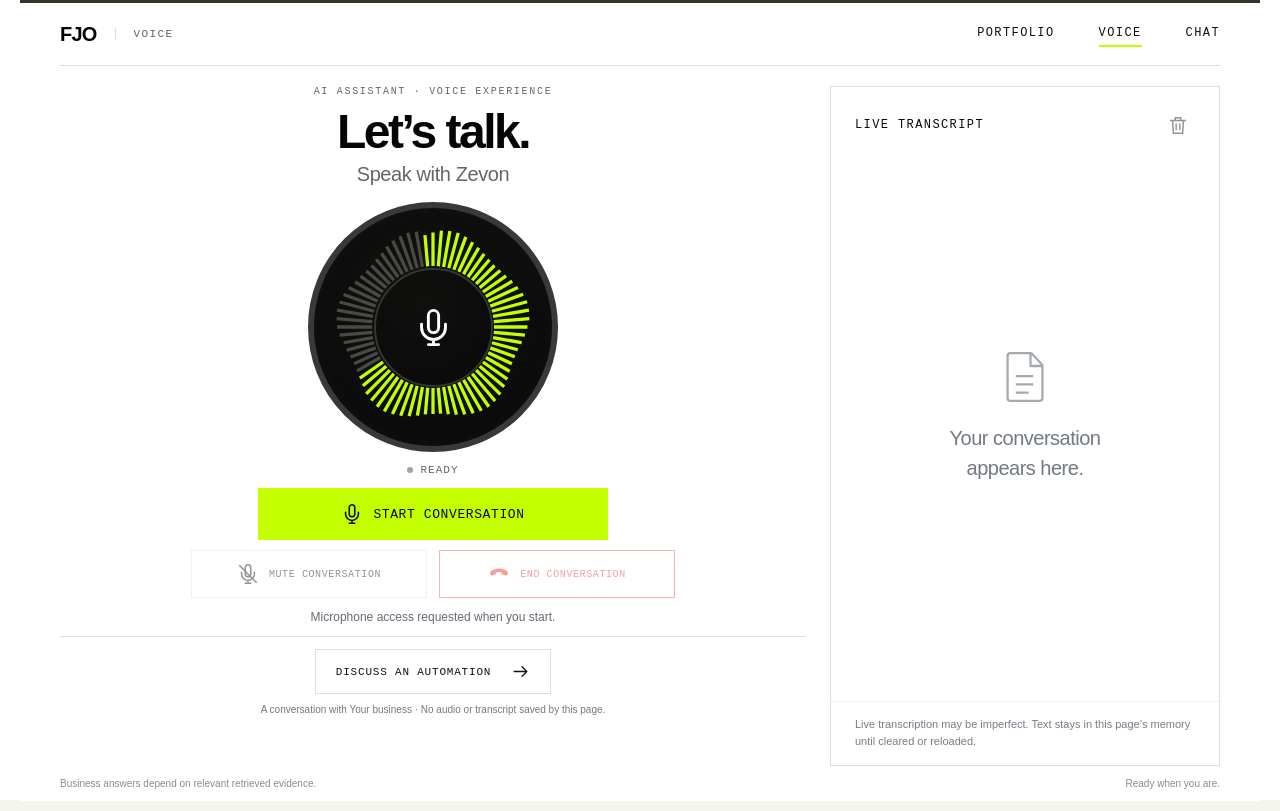
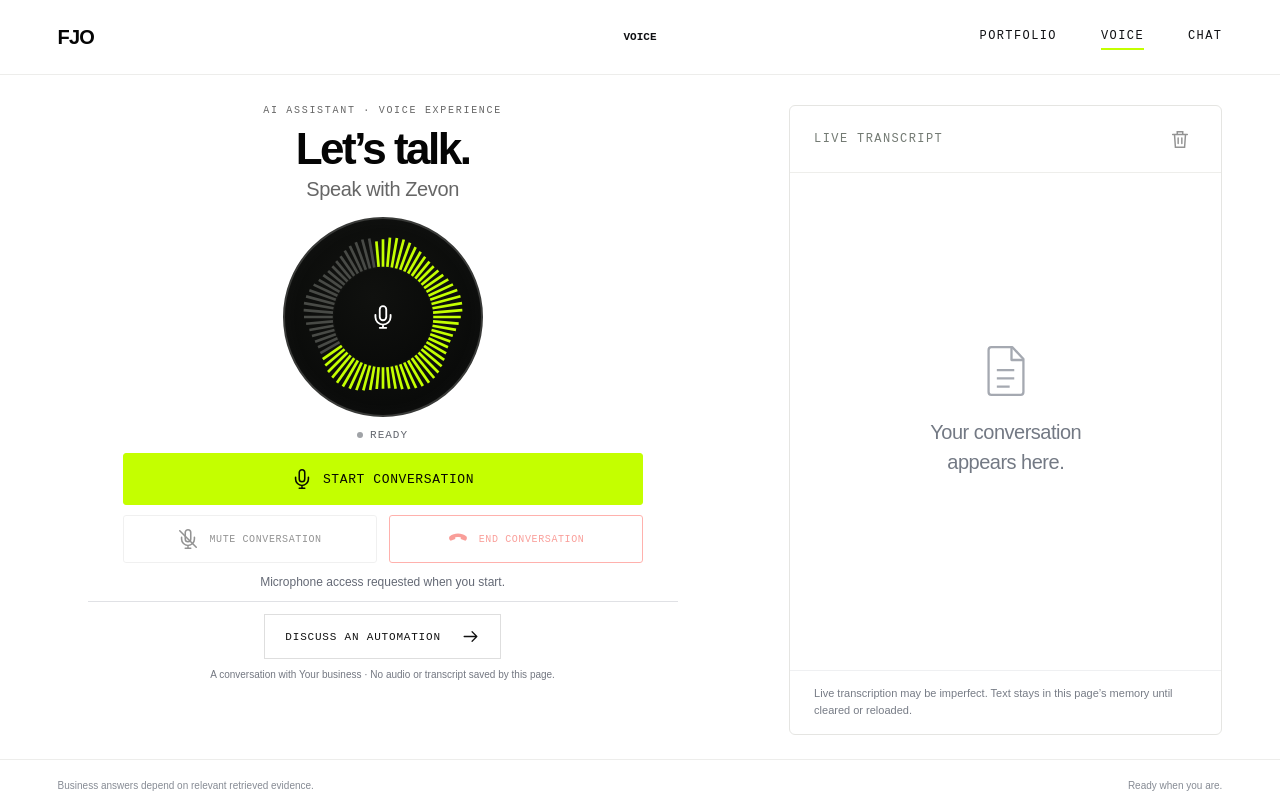
Before and after one commit to fotrjhay/voice-agent, a Next.js app: page / in a window 1280 px wide. Built offline with nearby package versions, Linux system fonts and the light colour scheme.

Commit message:
Refine voice layout and update page title

```diff
--- a/app/layout.tsx
+++ b/app/layout.tsx
@@ -1,4 +1,4 @@
 import type { Metadata } from 'next';
 import './globals.css';
-export const metadata: Metadata = { title: 'FJO', description: 'speak with Zevon' };
+export const metadata: Metadata = { title: 'FJO - Voice', description: 'speak with Zevon' };
 export default function Layout({ children }: { children: React.ReactNode }) { return <html lang="en"><body>{children}</body></html>; }
--- a/app/voice.module.css
+++ b/app/voice.module.css
@@ -3,19 +3,21 @@
   --mono: 'Courier New', Courier, monospace;
   color: #101114;
   background: #fff;
-  max-width: 1240px;
+  max-width: none;
   min-height: 100svh;
-  padding: 0 40px;
-  border-top: 3px solid #30382a;
+  padding: 0;
+  display: flex;
+  flex-direction: column;
+
 }
 .page::before { content: ''; position: fixed; inset: 0; background: #fff; z-index: -1; }
-.header { border-bottom: 1px solid #dedede; padding: 23px 0; margin-bottom: 60px; }
+.header { position: relative; border-bottom: 1px solid #ededeb; padding: 24px 4.5%; margin-bottom: 0; }
+.headerLabel { position: absolute; left: 50%; transform: translateX(-50%); font-family: var(--mono); font-size: 11px; font-weight: 700; }
 .wordmark { display: flex; align-items: center; gap: 18px; font-size: 20px; font-weight: 800; letter-spacing: -.8px; color: #050505; text-decoration: none; }
-.wordmark span { border-left: 1px solid #dedede; padding-left: 18px; font-family: var(--mono); font-size: 11px; font-weight: 400; letter-spacing: 1.4px; color: #646464; }
 .header nav { display: flex; align-items: center; gap: 44px; }
 .header nav a { color: #101114; text-decoration: none; font-family: var(--mono); text-transform: uppercase; letter-spacing: 1.4px; font-size: 12px; padding: 5px 0; border-bottom: 2px solid transparent; }
 .header nav a[aria-current] { border-color: var(--lime); font-weight: 400; }
-.layout { display: grid; grid-template-columns: minmax(0, 1fr) minmax(320px, 390px); gap: 24px; }
+.layout { display: grid; grid-template-columns: minmax(0, 1.5fr) minmax(300px, 1fr); gap: 7%; width: 100%; max-width: 1440px; margin: 0 auto; padding: 30px 4.5% 24px; flex: 1; }
 .conversation { text-align: center; min-width: 0; padding: 20px 0 0; }
 .intro h1 { color: #050505; font-size: clamp(54px, 6vw, 80px); font-weight: 800; line-height: 1.05; letter-spacing: -4px; margin: 0 0 8px; }
 .intro p { font-size: clamp(19px, 2vw, 23px); margin: 0 0 28px; letter-spacing: -.4px; color: #666; }
@@ -30,27 +32,27 @@
 .status { display: flex; align-items: center; justify-content: center; gap: 7px; margin: 16px 0; font-family: var(--mono); font-size: 11px; text-transform: uppercase; letter-spacing: 1px; color: #62666e; min-height: 16px; }
 .status span { width: 6px; height: 6px; background: #a0a3a7; border-radius: 50%; }
 .status span[data-connected=true] { background: #78a000; }
-.controls { max-width: 500px; margin: 0 auto; padding: 0 8px; }
-.page button { display: inline-flex; justify-content: center; align-items: center; gap: 10px; color: #111; font-family: var(--mono); text-transform: uppercase; letter-spacing: .6px; font-size: 11px; font-weight: 400; border-radius: 0; border: 1px solid #dedede; padding: 16px 12px; transition: background .15s; }
+.controls { max-width: 520px; margin: 0 auto; padding: 0; }
+.page button { display: inline-flex; justify-content: center; align-items: center; gap: 10px; color: #111; font-family: var(--mono); text-transform: uppercase; letter-spacing: .6px; font-size: 11px; font-weight: 400; border-radius: 3px; border: 1px solid #dedede; padding: 16px 12px; transition: background .15s; }
 .page button svg { width: 22px; height: 22px; flex-shrink: 0; }
 .page button:disabled { opacity: .45; cursor: not-allowed; }
 .page button:focus-visible, .page a:focus-visible { outline: 3px solid #658500; outline-offset: 4px; }
 .page button:not(:disabled):hover { background: #f4f5f1; }
-.page .start { display: flex; width: min(100%, 350px); margin: auto; background: var(--lime); border-color: var(--lime); color: #080a00; font-size: 13px; font-weight: 400; padding: 18px; }
+.page .start { display: flex; width: 100%; margin: auto; background: var(--lime); border-color: var(--lime); color: #080a00; font-size: 13px; font-weight: 400; padding: 18px; }
 .page .start:not(:disabled):hover { background: #b2e900; border-color: #b2e900; }
 .secondaryControls { display: grid; grid-template-columns: 1fr 1fr; gap: 12px; margin-top: 14px; }
 .page .end { color: #f32b20; border-color: #ff554b; }
 .page .end:not(:disabled):hover { background: #fff3f2; }
 .hint { color: #656a76; font-size: 14px; margin: 15px 10px 18px; line-height: 1.5; }
-.conversationFooter { border-top: 1px solid #e0e1e5; padding: 20px 12px 0; margin-top: 16px; display: flex; flex-direction: column; align-items: center; gap: 12px; font-size: 12px; color: #737781; }
+.conversationFooter { max-width: 590px; margin-left: auto; margin-right: auto; border-top: 1px solid #e0e1e5; padding: 20px 12px 0; margin-top: 16px; display: flex; flex-direction: column; align-items: center; gap: 12px; font-size: 12px; color: #737781; }
 .contact { display: inline-flex; align-items: center; gap: 20px; border: 1px solid #dedede; padding: 16px 24px; font-family: var(--mono); text-transform: uppercase; letter-spacing: .8px; font-size: 12px; color: #111; text-decoration: none; }
 .contact:hover { background: #f8f9f5; }
 .contact svg { width: 19px; height: 19px; }
 .page .audioButton { margin: 0 10px 12px; }
 .error { color: #b1251c; max-width: 540px; margin: 0 auto 18px; padding: 12px 16px; background: #fff3f2; border-radius: 10px; font-size: 14px; line-height: 1.5; }
-.transcript { border: 1px solid #dedede; display: flex; flex-direction: column; min-width: 0; min-height: 650px; scroll-margin-top: 20px; }
-.transcriptHeader { padding: 21px 24px 12px; display: flex; justify-content: space-between; align-items: center; gap: 12px; }
-.transcriptHeader h2 { color: #090a0b; font-family: var(--mono); text-transform: uppercase; font-weight: 400; font-size: 12px; letter-spacing: 1.4px; margin: 0; }
+.transcript { border: 1px solid #e5e5e2; border-radius: 6px; overflow: hidden; display: flex; flex-direction: column; min-width: 0; min-height: 650px; scroll-margin-top: 20px; }
+.transcriptHeader { border-bottom: 1px solid #eeeeeb; padding: 16px 24px; display: flex; justify-content: space-between; align-items: center; gap: 12px; }
+.transcriptHeader h2 { color: #737a73; font-family: var(--mono); text-transform: uppercase; font-weight: 400; font-size: 12px; letter-spacing: 1.4px; margin: 0; }
 .transcriptHeader button { padding: 6px; border: none; }
 .transcriptLog { flex: 1; min-height: 420px; max-height: 620px; overflow-y: auto; padding: 0 24px; overflow-wrap: anywhere; }
 .empty { min-height: 480px; height: 100%; display: flex; flex-direction: column; align-items: center; justify-content: center; color: #737984; text-align: center; }
@@ -62,13 +64,14 @@
 .userLine { background: #f1f2f4; }
 .transcriptLog .assistantLine { background: #f8faef; border-left-color: var(--lime); }
 .transcriptNote { font-size: 11px; color: #777c86; line-height: 1.6; padding: 14px 24px; margin: 0; border-top: 1px solid #eff0f2; }
-.footer { padding: 20px 0; font-size: 10px; color: #868b94; }
-@media(min-width:1600px) { .header { margin-bottom: 80px; } .layout { gap: 40px; } }
-@media(max-width:1000px) { .page { padding: 0 24px; } .layout { grid-template-columns: minmax(0, 1fr) minmax(280px, .7fr); gap: 24px; } .header nav { gap: 12px; } .intro h1 { font-size: 60px; } .intro p { font-size: 22px; } .secondaryControls { grid-template-columns: 1fr; gap: 9px; } .transcript { min-height: 690px; } .dial { width: 270px; } }
-@media(max-width:700px) { .page { padding: 0 18px; } .header { padding: 20px 0; margin-bottom: 32px; flex-wrap: wrap; gap: 15px; } .wordmark { font-size: 20px; gap: 10px; } .wordmark span { font-size: 9px; padding: 0 0 0 10px; } .header nav { gap: 3px; } .header nav a { padding: 8px 5px; font-size: 10px; letter-spacing: .8px; } .layout { grid-template-columns: 1fr; gap: 28px; } .conversation { padding-top: 8px; } .intro h1 { font-size: 60px; letter-spacing: -3px; } .intro p { font-size: 21px; } .dial { width: 280px; } .secondaryControls { grid-template-columns: 1fr 1fr; } .page button { gap: 6px; padding: 14px 8px; font-size: 10px; letter-spacing: 0; } .page .start { font-size: 12px; } .conversationFooter { padding-top: 18px; } .transcript { min-height: 400px; } .transcriptLog { min-height: 280px; max-height: 430px; padding: 0 18px; } .empty { min-height: 280px; } .transcriptHeader { padding: 20px 18px 10px; } .transcriptNote { padding: 14px 18px; } .footer { gap: 8px; line-height: 1.5; } }
+.footer { border-top: 1px solid #ededeb; padding: 20px 4.5%; font-size: 10px; color: #868b94; }
+
+@media(max-width:1000px) {  .layout { grid-template-columns: minmax(0, 1fr) minmax(280px, .7fr); gap: 24px; } .header nav { gap: 12px; } .intro h1 { font-size: 60px; } .intro p { font-size: 22px; } .secondaryControls { grid-template-columns: 1fr; gap: 9px; } .transcript { min-height: 690px; } .dial { width: 270px; } }
+@media(max-width:700px) {  .header { padding: 20px 0; margin-bottom: 32px; flex-wrap: wrap; gap: 15px; } .wordmark { font-size: 20px; gap: 10px; } .wordmark span { font-size: 9px; padding: 0 0 0 10px; } .header nav { gap: 3px; } .header nav a { padding: 8px 5px; font-size: 10px; letter-spacing: .8px; } .layout { grid-template-columns: 1fr; gap: 28px; } .conversation { padding-top: 8px; } .intro h1 { font-size: 60px; letter-spacing: -3px; } .intro p { font-size: 21px; } .dial { width: 280px; } .secondaryControls { grid-template-columns: 1fr 1fr; } .page button { gap: 6px; padding: 14px 8px; font-size: 10px; letter-spacing: 0; } .page .start { font-size: 12px; } .conversationFooter { padding-top: 18px; } .transcript { min-height: 400px; } .transcriptLog { min-height: 280px; max-height: 430px; padding: 0 18px; } .empty { min-height: 280px; } .transcriptHeader { padding: 20px 18px 10px; } .transcriptNote { padding: 14px 18px; } .footer { gap: 8px; line-height: 1.5; } }
 @media(max-width:370px) { .secondaryControls { grid-template-columns: 1fr; } .dial { width: 250px; } .intro h1 { font-size: 52px; } }
 @media(max-width:700px) {
-  .header { padding: 14px 0; margin-bottom: 18px; gap: 10px; }
+  .header { padding: 18px; margin-bottom: 0; gap: 10px; }
+  .headerLabel { display: none; }
   .conversation { padding-top: 0; }
   .intro .eyebrow { font-size: 9px; letter-spacing: 1px; margin-bottom: 8px; }
   .intro h1 { font-size: 44px; letter-spacing: -2px; margin-bottom: 5px; }
@@ -84,7 +87,7 @@
   .hint { font-size: 11px; margin: 10px 0; }
   .conversationFooter { margin-top: 10px; padding: 12px 0 0; gap: 8px; font-size: 10px; line-height: 1.5; }
   .contact { padding: 11px 18px; font-size: 10px; }
-  .layout { gap: 18px; }
+  .layout { gap: 18px; padding: 20px 18px; }
   .transcript { min-height: 0; }
   .transcriptHeader { padding: 12px 14px 8px; }
   .transcriptHeader h2 { font-size: 11px; }
@@ -93,15 +96,17 @@
   .empty svg { width: 28px; height: 34px; }
   .empty p { font-size: 15px; margin: 10px 0; }
   .transcriptNote { padding: 10px 14px; font-size: 10px; }
-  .footer { padding: 12px 0; font-size: 9px; }
+  .footer { padding: 14px 18px; font-size: 9px; }
 }
 @media(min-width:701px) {
-  .header { padding: 18px 0; margin-bottom: 20px; }
+  .header { padding: 24px 4.5%; margin-bottom: 0; }
   .conversation { padding-top: 0; }
   .intro .eyebrow { margin-bottom: 10px; font-size: 10px; }
-  .intro h1 { font-size: clamp(44px, 6svh, 68px); letter-spacing: -2.5px; margin-bottom: 6px; }
+  .intro h1 { font-size: clamp(40px, 5.5svh, 60px); letter-spacing: -2.5px; margin-bottom: 6px; }
   .intro p { font-size: 20px; margin-bottom: 16px; }
-  .dial { width: clamp(140px, calc(100svh - 550px), 320px); }
+  .dial { width: clamp(150px, 25svh, 260px); border-width: 2px; }
+  .dialCenter svg { width: 26px; height: 32px; }
+  .dialCenter { border: 0; }
   .status { margin: 10px 0; }
   .page .start { padding: 14px; }
   .secondaryControls { grid-template-columns: 1fr 1fr; margin-top: 10px; }
@@ -109,9 +114,9 @@
   .hint { margin: 10px 0; font-size: 12px; }
   .conversationFooter { margin-top: 10px; padding-top: 12px; gap: 10px; font-size: 10px; }
   .contact { padding: 12px 20px; font-size: 11px; }
-  .transcript { height: calc(100svh - 120px); min-height: 0; }
+  .transcript { height: max(480px, calc(100svh - 170px)); min-height: 0; }
   .transcriptLog { min-height: 0; max-height: none; }
   .empty { min-height: 0; }
-  .footer { padding: 12px 0; }
+  .footer { padding: 20px 4.5%; }
 }
 @media(prefers-reduced-motion:no-preference) { .active .ring { animation: breathe 2s ease-in-out infinite; } .speaking .ring { animation-duration: .7s; } @keyframes breathe { 50% { opacity: .65; transform: rotate(-5deg) scale(.97); } } }
--- a/app/voice.tsx
+++ b/app/voice.tsx
@@ -165,7 +165,8 @@ export default function Voice({ business }: { business: string }) {
   }
   return <main className={styles.page}>
     <header className={styles.header}>
-      <Link className={styles.wordmark} href="/" aria-label="FJO voice home">FJO <span>VOICE</span></Link>
+      <Link className={styles.wordmark} href="/" aria-label="FJO voice home">FJO</Link>
+      <span className={styles.headerLabel}>VOICE</span>
       <nav aria-label="Main navigation"><a href="https://jayeola.com">Portfolio</a><Link href="/" aria-current="page">Voice</Link><a href="https://chat.jayeola.com">Chat</a></nav>
     </header>
     <div className={styles.layout}>
```
